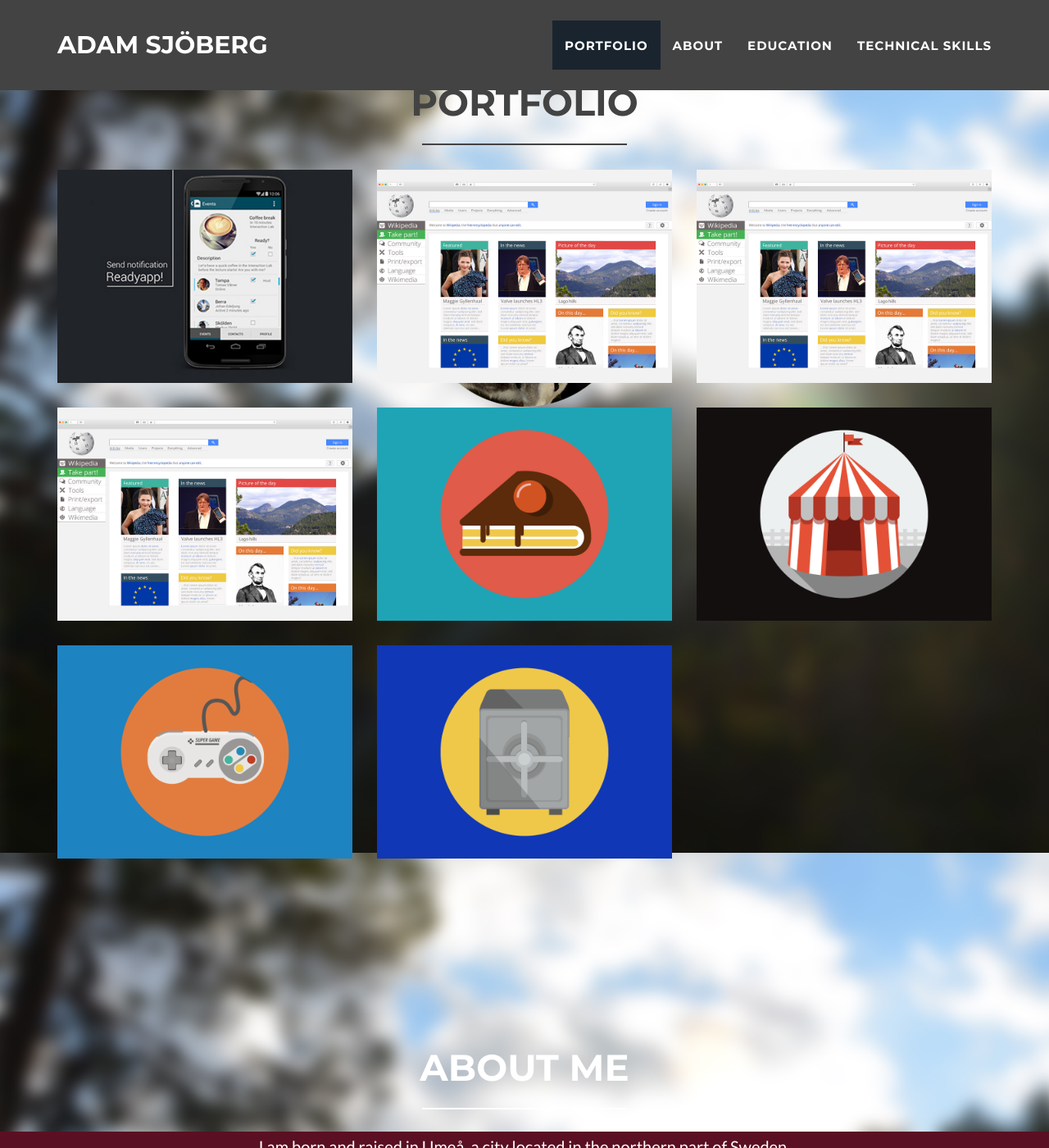
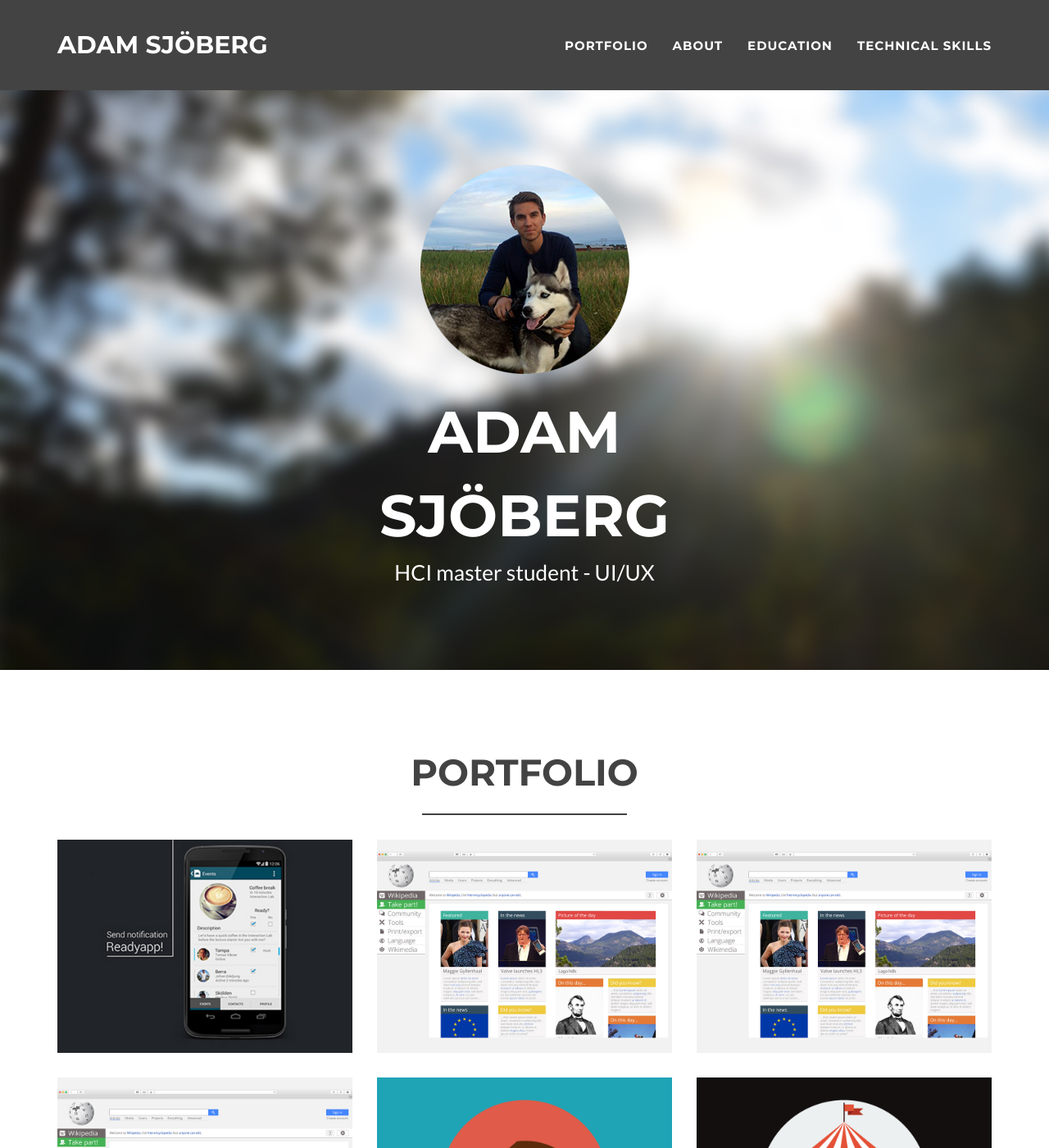
Before and after one commit to Adamsjoberg/Adamsjoberg.github.io, a Jekyll site: the page built from index.html, in a window 1280 px wide and 1400 px high. Shown: the whole window at 82% size. Built offline with Jekyll 4.4.1, drawn with Linux system fonts in a browser that asks for light colours.

Commit message:
removed bg thing

```diff
--- a/_includes/css/main.css
+++ b/_includes/css/main.css
@@ -83,10 +83,6 @@ header {
     text-align: center;
     color: #fff;
     background-image: url("img/portfolio/bg_image.jpg");
-    position: absolute;
-       top: 40px; /* Header Height */
-       bottom: 20px; /* Footer Height */
-       width: 100%;
 }
 
 header .container {
```
